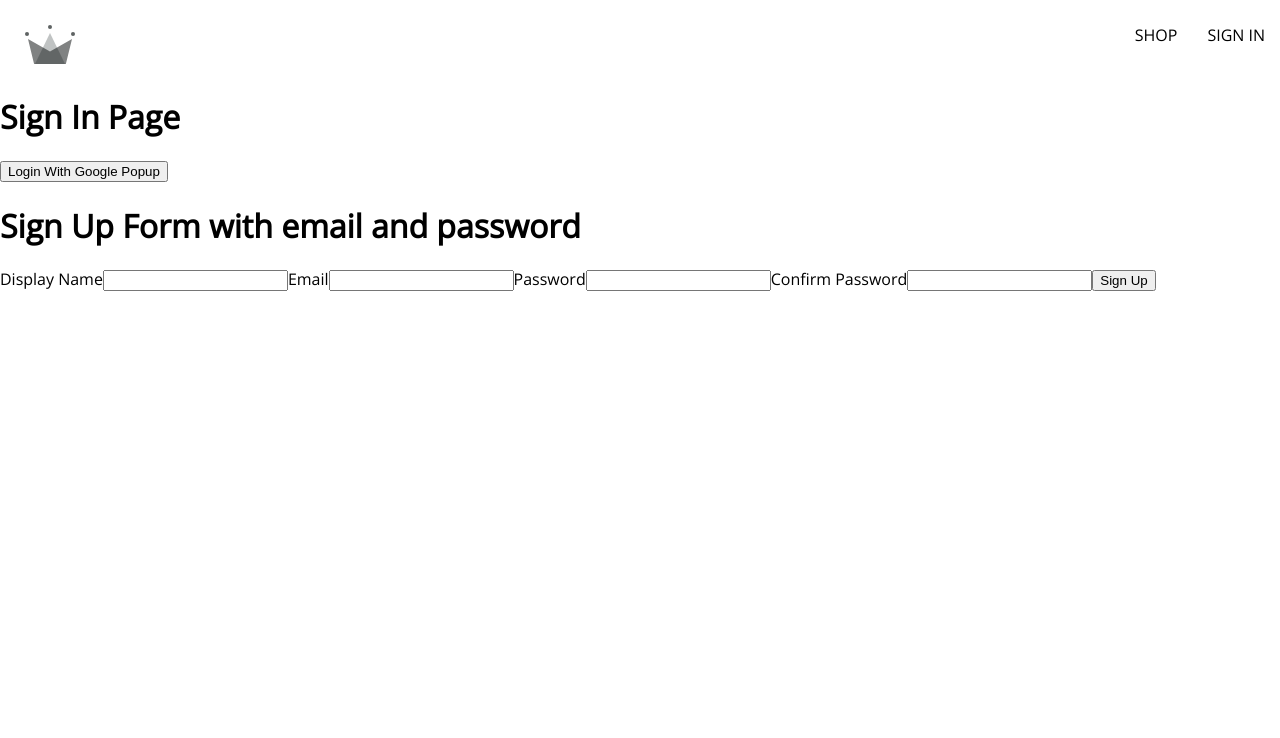
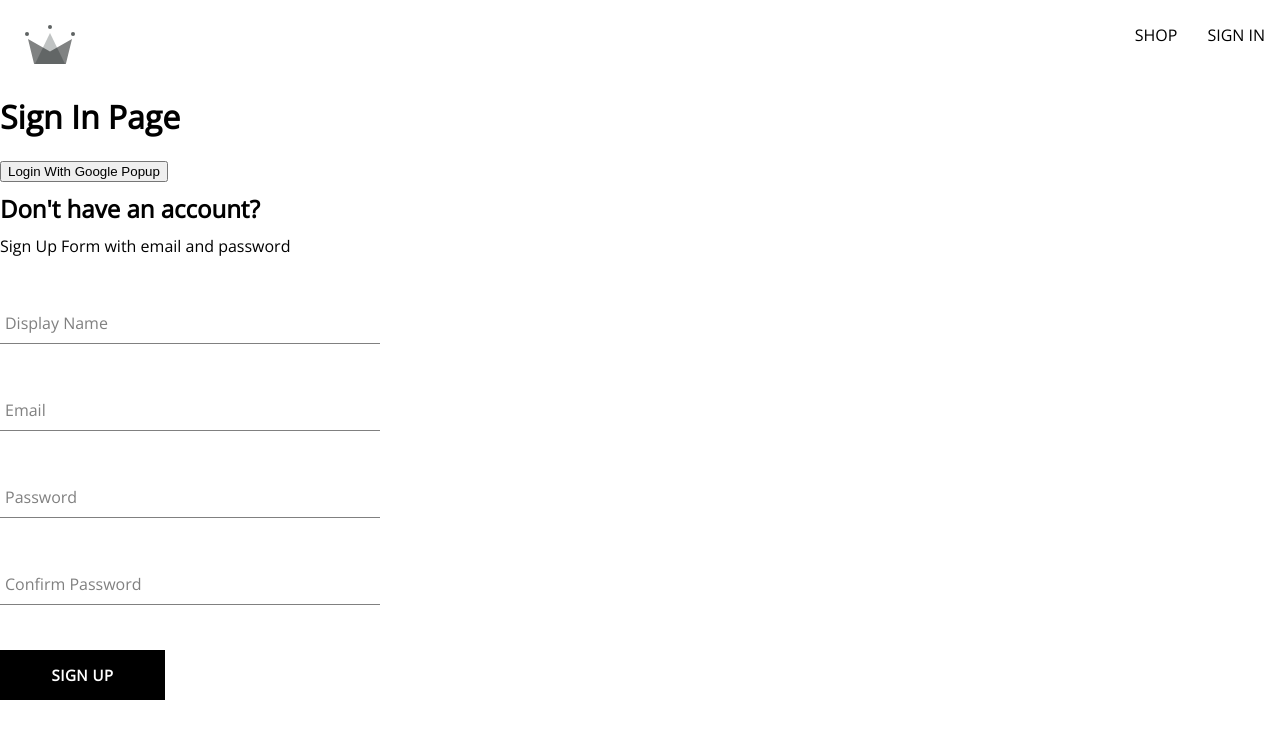
Before and after one commit to Khrebtova/Clothing-Shop, a React (Create React App) app: page /sign-in in a window 1280 px wide. Shown: the top 738 px of the page. Built offline with nearby package versions, Linux system fonts and the light colour scheme; a web font is replaced by a local one.

Commit message:
created custom button component for use throughout application

```diff
--- /dev/null
+++ b/src/components/button/button.component.jsx
@@ -0,0 +1,27 @@
+import React from "react";
+import "./button.styles.scss";
+
+/*
+default button
+inverted button
+google sign in button
+*/
+
+const buttonTypeClasses = {
+  google: "google-sign-in",
+  inverted: "inverted",
+  default: "",
+};
+
+const Button = ({ children, buttonType, ...otherProps }) => {
+  return (
+    <button
+      className={`button-container ${buttonTypeClasses[buttonType]}`}
+      {...otherProps}
+    >
+      {children}
+    </button>
+  );
+};
+
+export default Button;
--- /dev/null
+++ b/src/components/button/button.styles.scss
@@ -0,0 +1,47 @@
+.button-container {
+    min-width: 165px;
+    width: auto;
+    height: 50px;
+    letter-spacing: 0.5px;
+    line-height: 50px;
+    padding: 0 35px 0 35px;
+    font-size: 15px;
+    background-color: black;
+    color: white;
+    text-transform: uppercase;
+    font-family: 'Open Sans';
+    font-stretch: condensed;
+    font-weight: bolder;
+    border: none;
+    cursor: pointer;
+    display: flex;
+    justify-content: center;
+
+    &:hover {
+      background-color: white;
+      color: black;
+      border: 1px solid black;
+    }
+
+    &.google-sign-in {
+      background-color: #4285f4;
+      color: white;
+
+      &:hover {
+        background-color: #357ae8;
+        border: none;
+      }
+    }
+
+    &.inverted {
+      background-color: white;
+      color: black;
+      border: 1px solid black;
+
+      &:hover {
+        background-color: black;
+        color: white;
+        border: none;
+      }
+    }
+  }
--- /dev/null
+++ b/src/components/form-input/form-input.component.jsx
@@ -0,0 +1,20 @@
+import "./form-input.styles.scss";
+
+const FormInput = ({ label, ...otherProps }) => {
+  return (
+    <div className="group">
+      <input className="form-input" {...otherProps} />
+      {label && (
+        <label
+          className={`${
+            otherProps.value.length ? "shrink" : ""
+          } form-input-label`}
+        >
+          {label}
+        </label>
+      )}
+    </div>
+  );
+};
+
+export default FormInput;
--- /dev/null
+++ b/src/components/form-input/form-input.styles.scss
@@ -0,0 +1,54 @@
+$sub-color: grey;
+$main-color: black;
+
+@mixin shrinkLabel {
+  top: -14px;
+  font-size: 12px;
+  color: $main-color;
+}
+
+.group {
+  position: relative;
+  margin: 45px 0;
+
+  .form-input {
+    background: none;
+    background-color: white;
+    color: $sub-color;
+    font-size: 18px;
+    padding: 10px 10px 10px 5px;
+    display: block;
+    width: 100%;
+    border: none;
+    border-radius: 0;
+    border-bottom: 1px solid $sub-color;
+    margin: 25px 0;
+
+    &:focus {
+      outline: none;
+    }
+
+    &:focus ~ .form-input-label {
+      @include shrinkLabel();
+    }
+  }
+
+  input[type='password'] {
+    letter-spacing: 0.3em;
+  }
+
+  .form-input-label {
+    color: $sub-color;
+    font-size: 16px;
+    font-weight: normal;
+    position: absolute;
+    pointer-events: none;
+    left: 5px;
+    top: 10px;
+    transition: 300ms ease all;
+
+    &.shrink {
+      @include shrinkLabel();
+    }
+  }
+}
--- a/src/components/sign-up-form/sign-up-form.component.jsx
+++ b/src/components/sign-up-form/sign-up-form.component.jsx
@@ -1,8 +1,11 @@
 import React, { useState } from "react";
+import './sign-up-form.styles.scss'
 import {
   createAuthUserWithEmailAndPassword,
   createUserDocumentFromAuth,
 } from "../../utils/firebase/firebase.utils";
+import FormInput from "../form-input/form-input.component";
+import Button from "../button/button.component";
 
 const defaultFormFields = {
   displayName: "",
@@ -15,12 +18,12 @@
   const [newUser, setNewUser] = useState(defaultFormFields);
   const { displayName, email, password, confirmPassword } = newUser;
 
+  const resetForm = () => setNewUser(defaultFormFields);
+
   const handleChange = (event) => {
     const { name, value } = event.target;
     setNewUser({ ...newUser, [name]: value });
   };
-
-  const resetForm = () => setNewUser(defaultFormFields);
 
   const handleSubmitForm = async (event) => {
     event.preventDefault();
@@ -29,11 +32,13 @@
       return;
     }
     try {
-      const { user } = await createAuthUserWithEmailAndPassword(email, password);
+      const { user } = await createAuthUserWithEmailAndPassword(
+        email,
+        password
+      );
       const userDocRef = await createUserDocumentFromAuth(user, {
         displayName,
       });
-      console.log("userDocRef", userDocRef);
       resetForm();
     } catch (error) {
       if (error.code === "auth/email-already-in-use") {
@@ -45,48 +50,46 @@
   };
 
   return (
-    <div>
-      <h1>Sign Up Form with email and password</h1>
+    <div className="sign-up-container">
+        <h2>Don't have an account?</h2>
+      <span>Sign Up Form with email and password</span>
       <form onSubmit={handleSubmitForm}>
-        <label htmlFor="email">Display Name</label>
-        <input
-          type="text"
-          name="displayName"
+      <FormInput
+          label='Display Name'
+          type='text'
           required
           onChange={handleChange}
+          name='displayName'
           value={displayName}
         />
 
-        <label htmlFor="email">Email</label>
-        <input
-          type="email"
-          name="email"
+        <FormInput
+          label='Email'
+          type='email'
           required
           onChange={handleChange}
+          name='email'
           value={email}
         />
 
-        <label htmlFor="email" value={password}>
-          Password
-        </label>
-        <input
-          type="password"
-          name="password"
+        <FormInput
+          label='Password'
+          type='password'
+          required
           onChange={handleChange}
+          name='password'
           value={password}
-          required
         />
 
-        <label htmlFor="email">Confirm Password</label>
-        <input
-          type="password"
-          name="confirmPassword"
+        <FormInput
+          label='Confirm Password'
+          type='password'
+          required
           onChange={handleChange}
+          name='confirmPassword'
           value={confirmPassword}
-          required
         />
-
-        <button type="submit">Sign Up</button>
+        <Button buttonType='default' type="submit">Sign Up</Button>
       </form>
     </div>
   );
--- /dev/null
+++ b/src/components/sign-up-form/sign-up-form.styles.scss
@@ -0,0 +1,11 @@
+.sign-up-container {
+    display: flex;
+    flex-direction: column;
+    width: 380px;
+
+    h2 {
+        margin: 10px 0;
+    }
+
+
+}
--- a/src/index.scss
+++ b/src/index.scss
@@ -8,6 +8,7 @@
 code {
   font-family: source-code-pro, Menlo, Monaco, Consolas, 'Courier New',
     monospace;
+    font-stretch: condensed;
 }
 
 a {
```
